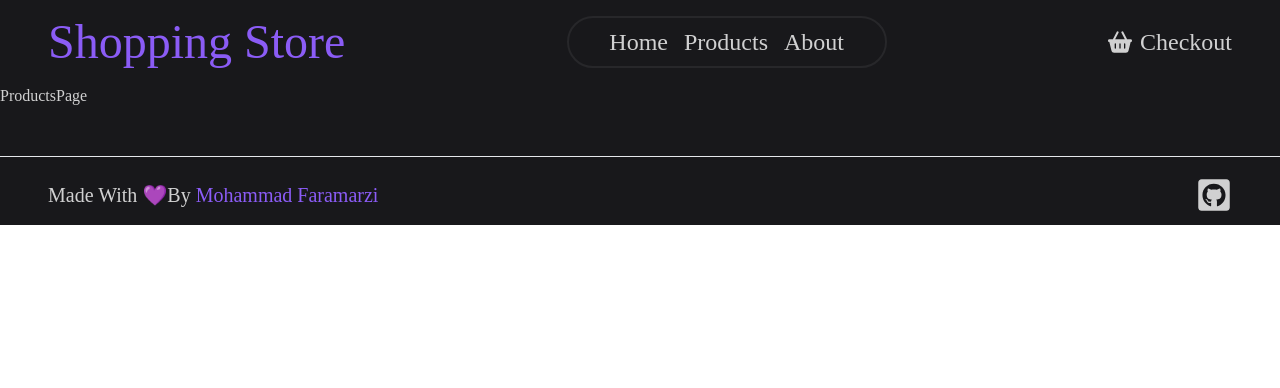
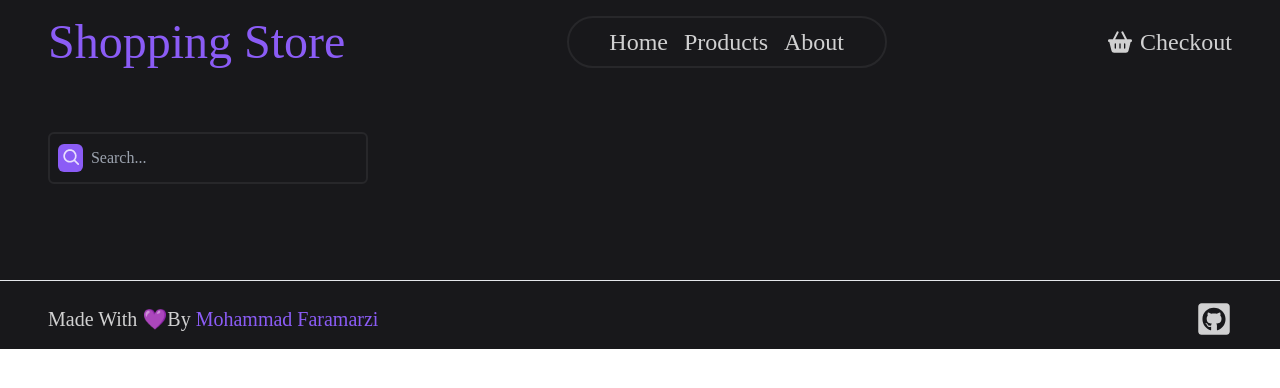
Before and after one commit to mohammadfaramarzi1/react-shopping-store-1, a React (Vite) app: page /products in a window 1280 px wide. Shown: the top 388 px of the page. Built offline with nearby package versions, Linux system fonts and the light colour scheme; no server answers.

Commit message:
feat: Searchbox.jsx template

```diff
--- a/src/components/templates/CompaniesSection.jsx
+++ b/src/components/templates/CompaniesSection.jsx
@@ -18,16 +18,10 @@ function CompaniesSection() {
 
   return (
     <div className="px-12">
-      <div
-        data-aos="zoom-in"
-        data-aos-offset="200"
-        data-aos-easing="ease-in-sine"
-      >
-        <SharedTopSection
-          title="Trusted by over 20,000 companies all over the world"
-          desc="Arcu cursus vitae congue mauris rhoncus viverra nibh cras pulvinar mattis blandit libero cursus mattis."
-        />
-      </div>
+      <SharedTopSection
+        title="Trusted by over 20,000 companies all over the world"
+        desc="Arcu cursus vitae congue mauris rhoncus viverra nibh cras pulvinar mattis blandit libero cursus mattis."
+      />
       <div className="flex justify-between child:flex child:flex-col child:items-center child:gap-y-1.5 child:text-3xl">
         <Link to="https://www.facebook.com/">
           <FaFacebookF />
--- /dev/null
+++ b/src/components/templates/Searchbox.jsx
@@ -0,0 +1,18 @@
+import { CgSearch } from "react-icons/cg";
+
+function Searchbox() {
+  return (
+    <div className="flex items-center gap-x-2 border-2 border-zinc-800 p-2 w-80 rounded-md">
+      <button className="bg-violet-500 w-7 h-7 flex items-center justify-center rounded-md text-xl">
+        <CgSearch />
+      </button>
+      <input
+        type="text"
+        placeholder="Search..."
+        className="bg-transparent w-full focus:outline-none py-1 text-md"
+      />
+    </div>
+  );
+}
+
+export default Searchbox;
--- a/src/pages/ProductsPage.jsx
+++ b/src/pages/ProductsPage.jsx
@@ -1,8 +1,14 @@
 import React from 'react'
+import Searchbox from '../components/templates/Searchbox'
 
 function ProductsPage() {
   return (
-    <div>ProductsPage</div>
+    <div className='p-12'>
+      <div>
+        <Searchbox />
+      </div>
+      <div></div>
+    </div>
   )
 }
 
```
